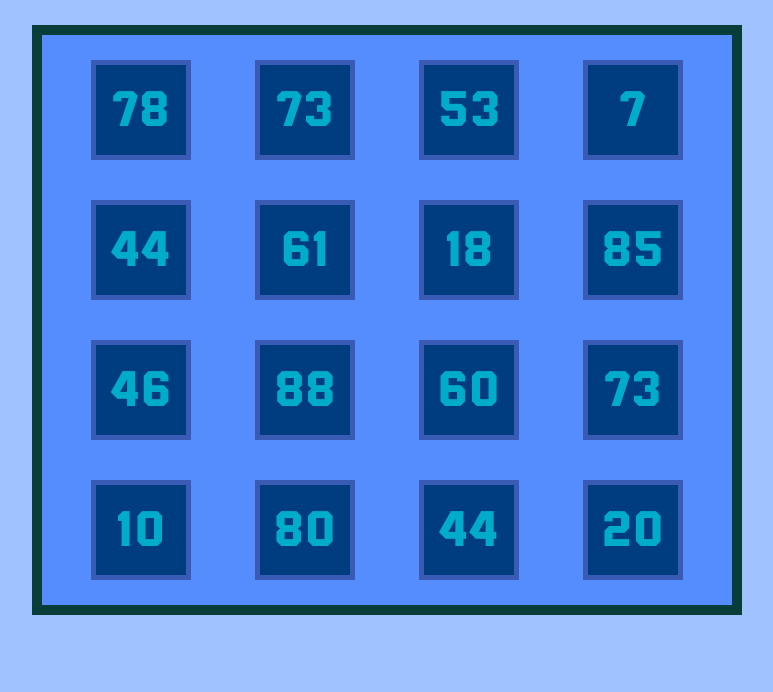
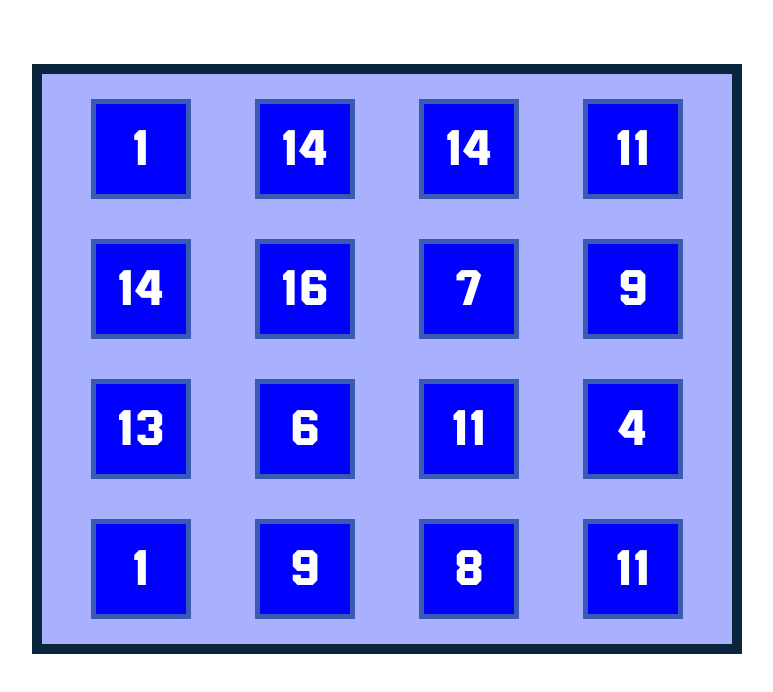
Before and after one commit to AphidRS/Memory_for_Kids, a plain HTML site: page index.html in a window 1280 px wide. Shown: the whole page, without its empty margins (253-1026 px from the left). Drawn offline with Linux system fonts and the light colour scheme.

Commit message:
Ultima version

```diff
--- a/css/style.css
+++ b/css/style.css
@@ -10,135 +10,31 @@ html {
     font-family: 'versaversa',Arial, sans-serif;
 
 }
-/*
-.cabecera {
-    width: auto;
-    height: 100px;
-    background-color: #111111;
-    /*background-image: url("/img/banner.png");
-}
 
-.menu {
-    width: auto;
-    height: auto;
-    margin: auto;
-    padding: 10px;
-    border: 1px;
-    border-style: solid;
-    border-color: #a6ff00;
-    text-align: left;
-    font-family: 'versaversa', Arial, sans-serif;
-    font-size: 20px;
-    font-weight: bold;
-    background-color:rgba(51, 70, 43, 0.493);
-}
-
-a:link {
-    color: rgb(230, 230, 230);
-}
-
-a:visited {
-    color: rgb(230, 230, 230);
-}
-
-a:hover {
-    color: rgb(255, 255, 255);
-    background-color: #91ff00cb;
-}
-
-.botones {
-    text-shadow: 1px 2px 2px #0b3a13;
-    padding: 11px 15px 11px 15px;
-    text-decoration: solid;
-
-
-
-}
-*/
 body {
     width: auto;
-    height: auto;
+    height: 80%;
     margin: auto;
+    margin-top: 5%;
     margin-bottom: 5%;
     font-family: 'versaversa', Arial, sans-serif;
     font-size: 16px;
     font-weight: 400;
-    color: rgb(0, 172, 202);
-    background-color: rgb(160, 195, 255);
+    color: rgb(255, 255, 255);
+    background-color: rgb(255, 255, 255);
     /*
     background: url("../img/retro_wallpaper.jpg") fixed;
     background-size: 1920px 1080px;
     */
-
-}
-/*
-.panel {
-    width: auto;
-    margin: auto;
-    height: auto;
-    margin-top: 80px;
-    display: flex;
-    justify-content: center;
 }
 
-.left_box {
-    padding: 10px;
-    display: inline-block;
-    width: 400px;
-    height:400px;
-    border: #83ff30;
-    border-style: solid;
-    border-width: 2px;
-    background-color: #131613;
-
-    text-align: center;
-
+footer {
+    width: auto;
+    height: 20%;
+    margin: auto;
+    color: rgb(124, 82, 27);
+    background-color:  rgb(206, 145, 65);
 }
-
-.center_box {
-    padding: 10px;
-    display: inline-block;
-    width: 400px;
-    height: 400px;
-    margin-left: 50px;
-    border: #83ff30;
-    border-style: solid;
-    border-width: 2px;
-    background-color: #131613;
-    text-align: center;
-}
-
-.right_box {
-    padding: 10px;
-    display: inline-block;
-    width: 400px;
-    height: 400px;
-    margin-left: 50px;
-    border: #83ff30;
-    border-style: solid;
-    border-width: 2px;
-    background-color: #131613;
-    text-align: center;
-}
-
-.left_box:hover {
-    transform: scale(1.10, 1.10);
-    box-shadow: 1px 2px 10px #5dff6a;
-
-}
-
-.center_box:hover {
-    transform: scale(1.10, 1.10);
-    box-shadow: 1px 2px 10px #5dff6a;
-
-}
-
-.right_box:hover {
-    transform: scale(1.10, 1.10);
-    box-shadow: 1px 2px 10px #5dff6a;
-
-}
-*/
 
 .panel {
     display: grid;
@@ -147,14 +43,14 @@ body {
     height: auto;
     margin-top: 25px;
     padding: 25px 25px;
-    border: 10px rgb(9, 61, 57) solid;
+    border: 10px rgb(9, 38, 61) solid;
     text-align: center;
     justify-content: space-evenly;
     grid-template-columns: 100px 100px 100px 100px;
     grid-template-rows: 100px 100px 100px 100px;
     column-gap: 40px;
     row-gap: 40px;
-    background-color: rgba(40, 108, 253, 0.616);
+    background-color: rgba(27, 49, 252, 0.377);
 
 }
 .item1 {
@@ -163,7 +59,7 @@ body {
     font-size: 50px;
     padding: 15px 0;
     border: 5px rgb(58, 91, 180) solid;
-    background-color: rgb(0, 60, 128);
+    background-color: blue;
 }
 .item2 {
     grid-column: 2;
@@ -171,7 +67,7 @@ body {
     font-size: 50px;
     padding: 15px 0;
     border: 5px rgb(58, 91, 180) solid;
-    background-color: rgb(0, 60, 128);
+    background-color: blue;
 }
 .item3 {
     grid-column: 3;
@@ -179,7 +75,7 @@ body {
     font-size: 50px;
     padding: 15px 0;
     border: 5px rgb(58, 91, 180) solid;
-    background-color: rgb(0, 60, 128);
+    background-color: blue;
 }
 .item4 {
     grid-column: 4;
@@ -187,7 +83,7 @@ body {
     font-size: 50px;
     padding: 15px 0;
     border: 5px rgb(58, 91, 180) solid;
-    background-color: rgb(0, 60, 128);
+    background-color: blue;
 }
 .item5 {
     grid-column: 1;
@@ -195,7 +91,7 @@ body {
     font-size: 50px;
     padding: 15px 0;
     border: 5px rgb(58, 91, 180) solid;
-    background-color: rgb(0, 60, 128);
+    background-color: blue;
 }
 .item6 {
     grid-column: 2;
@@ -203,7 +99,7 @@ body {
     font-size: 50px;
     padding: 15px 0;
     border: 5px rgb(58, 91, 180) solid;
-    background-color: rgb(0, 60, 128);
+    background-color: blue;
 }
 .item7 {
     grid-column: 3;
@@ -211,7 +107,7 @@ body {
     font-size: 50px;
     padding: 15px 0;
     border: 5px rgb(58, 91, 180) solid;
-    background-color: rgb(0, 60, 128);
+    background-color: blue;
 }
 .item8 {
     grid-column: 4;
@@ -219,7 +115,7 @@ body {
     font-size: 50px;
     padding: 15px 0;
     border: 5px rgb(58, 91, 180) solid;
-    background-color: rgb(0, 60, 128);
+    background-color: blue;
 }
 .item9 {
     grid-column: 1;
@@ -227,7 +123,7 @@ body {
     font-size: 50px;
     padding: 15px 0;
     border: 5px rgb(58, 91, 180) solid;
-    background-color: rgb(0, 60, 128);
+    background-color: blue;
 }
 .item10 {
     grid-column: 2;
@@ -235,7 +131,7 @@ body {
     font-size: 50px;
     padding: 15px 0;
     border: 5px rgb(58, 91, 180) solid;
-    background-color: rgb(0, 60, 128);
+    background-color: blue;
 }
 .item11 {
     grid-column: 3;
@@ -243,7 +139,7 @@ body {
     font-size: 50px;
     padding: 15px 0;
     border: 5px rgb(58, 91, 180) solid;
-    background-color: rgb(0, 60, 128);
+    background-color: blue;
 }
 .item12 {
     grid-column: 4;
@@ -251,7 +147,7 @@ body {
     font-size: 50px;
     padding: 15px 0;
     border: 5px rgb(58, 91, 180) solid;
-    background-color: rgb(0, 60, 128);
+    background-color: blue;
 }
 .item13 {
     grid-column: 1;
@@ -259,7 +155,7 @@ body {
     font-size: 50px;
     padding: 15px 0;
     border: 5px rgb(58, 91, 180) solid;
-    background-color: rgb(0, 60, 128);
+    background-color: blue;
 }
 .item14 {
     grid-column: 2;
@@ -267,7 +163,7 @@ body {
     font-size: 50px;
     padding: 15px 0;
     border: 5px rgb(58, 91, 180) solid;
-    background-color: rgb(0, 60, 128);
+    background-color: blue;
 }
 .item15 {
     grid-column: 3;
@@ -275,7 +171,7 @@ body {
     font-size: 50px;
     padding: 15px 0;
     border: 5px rgb(58, 91, 180) solid;
-    background-color: rgb(0, 60, 128);
+    background-color: blue;
 }
 .item16 {
     grid-column: 4;
@@ -283,5 +179,5 @@ body {
     font-size: 50px;
     padding: 15px 0;
     border: 5px rgb(58, 91, 180) solid;
-    background-color: rgb(0, 60, 128);
+    background-color: blue;
 }
--- a/index.html
+++ b/index.html
@@ -22,23 +22,23 @@
 </nav>
 -->
 <body onload="init()">
-    <div class="panel" onclick="select()">
-            <div class="item1" id="1"></div>
-            <div class="item2" id="2"></div>
-            <div class="item3" id="3"></div>
-            <div class="item4" id="4"></div>
-            <div class="item5" id="5"></div>
-            <div class="item6" id="6"></div>
-            <div class="item7" id="7"></div>
-            <div class="item8" id="8"></div>
-            <div class="item9" id="9"></div>
-            <div class="item10" id="10"></div>
-            <div class="item11" id="11"></div>
-            <div class="item12" id="12"></div>
-            <div class="item13" id="13"></div>
-            <div class="item14" id="14"></div>
-            <div class="item15" id="15"></div>
-            <div class="item16" id="16"></div>
+    <div class="panel" >
+            <div class="item1" id="i1" onclick="select()"></div>
+            <div class="item2" id="i2" onclick="select()"></div>
+            <div class="item3" id="i3" onclick="select()"></div>
+            <div class="item4" id="i4" onclick="select()"></div>
+            <div class="item5" id="i5" onclick="select()"></div>
+            <div class="item6" id="i6" onclick="select()"></div>
+            <div class="item7" id="i7" onclick="select()"></div>
+            <div class="item8" id="i8" onclick="select()"></div>
+            <div class="item9" id="i9" onclick="select()"></div>
+            <div class="item10" id="i10" onclick="select()"></div>
+            <div class="item11" id="i11" onclick="select()"></div>
+            <div class="item12" id="i12" onclick="select()"></div>
+            <div class="item13" id="i13" onclick="select()"></div>
+            <div class="item14" id="i14" onclick="select()"></div>
+            <div class="item15" id="i15" onclick="select()"></div>
+            <div class="item16" id="i16" onclick="select()"></div>
         <!--
         <div class="left_box" onclick="left_color()">
             <h3>A1</h3>
@@ -51,4 +51,8 @@
         </div>-->
     </div>
 </body>
+<footer>
+
+
+</footer>
 </html>
--- a/js/index.js
+++ b/js/index.js
@@ -1,14 +1,21 @@
-window.onload = init();
 window.onunload = () => sessionStorage.clear();
 
-let counter = 0;
-let selected = true;
-let self = null;
+var self = null;
+var first = true;
 
+function init() {
+    let no_repeat = [];
+    let numbers = randomize(no_repeat);
+    for (let i = 0; i < 17; i++) {
+        if(document.getElementById("i" + i) != null) {
+            document.getElementById("i" + i).innerHTML = numbers[i];
+        }
+    }
+}
 
 function randomize(no_repeat) {
-    for (let i = 0; i < 100; i++) {
-        let number = (Math.floor(Math.random() * 100) + 1);
+    for (let i = 0; i < 17; i++) {
+        let number = (Math.floor(Math.random() * 16) + 1);
             if(no_repeat[i] != number) {
                 no_repeat.push(number);
             }
@@ -17,55 +24,127 @@ console.log(no_repeat);
 return no_repeat;
 }
 
+function select() {
+    document.body.addEventListener("click", (e)=>{
+        var self = e.target;
+        var self_id = self.getAttribute("id");
+        if (self_id != null) {
+            self.style.background = 'cyan';
+            if (first == false) {
+                if (last_id != null) {
+                    var self_inner = document.getElementById(self_id).innerHTML;
+                    var last_inner = document.getElementById(last_id).innerHTML;
+                    console.log(self_inner);
+                    console.log(last_inner);
+                    if (self_inner == last_inner) {
+                        console.log("last_id MATCH");
+                        self.style.background = 'red'
+                        last.style.background = 'red'
+                    }
+                    else {
+                        console.log("last_id NO MATCH");
+                        var last = self;
+                        var last_id = self_id;
+                    }
+                }
+                else {
+                    console.log("last_id NULL");
 
-function init() {
-        let no_repeat = [];
-        let numbers = randomize(no_repeat);
-        for (let i = 1; i < 17; i++) {
-            if(document.getElementById(i) != null) {
-                document.getElementById(i).innerHTML = numbers[i];
+
+                }
+                var last = self;
+                var last_id = self_id;
+            }
+            first = false;
+            var last = self;
+            var last_id = self_id;
+            if (self.style.background != 'red' || last.style.background != 'red') {
+                setTimeout(restore_bg, 3000, self);
+                setTimeout(restore_bg, 3000, last);
             }
         }
+    }, false);
 }
 
-function select() {
-    document.body.addEventListener("click", (e)=>{change_bg(e)}, false);
+function restore_bg(self) {
+    self.style.background = 'blue';
+    let self_id = null;
 }
 
+/*
+function select() {
+    var self = null;
+    var last = null;
+    var last_id = null;
+    var first = true;
 
-function change_bg(e) {
-    check();
-    if (selected === true) {
+    function subselect() {
+        document.body.addEventListener("click", (e)=>{change_bg(e)}, false);
+    }
+
+    function change_bg(e) {
         let self = e.target;
         let self_id = self.getAttribute("id");
         if (self_id != null) {
-            if (self_id > 0 && self_id < 17) {
-                self.style.background = 'white';
-                setTimeout(restore_bg, 5000, self);
+            self.style.background = 'cyan';
+            if (first != true) {
+                if (last_id != null) {
+                    let self_inner = document.getElementById(self_id).innerHTML;
+                    let last_inner = document.getElementById(last_id).innerHTML;
+                    console.log(self_inner);
+                    console.log(last_inner);
+                    if (self_inner == last_inner) {
+                        console.log("last_id MATCH");
+                        self.style.background = 'red'
+                        last.style.background = 'red'
+                    }
+                    else {
+                        console.log("last_id NO MATCH");
+                        setTimeout(restore_bg, 3000, self);
+                        let last = self;
+                        let last_id = self_id;
+                    }
+                }
+                else {
+                    console.log("last_id NULL");
+                    setTimeout(restore_bg, 3000, self);
+
+                }
+                let last = self;
+                let last_id = self_id;
+            }
+            first = false;
+            let last = self;
+            let last_id = self_id;
+        }
+    }
+    function restore_bg(self) {
+        self.style.background = 'blue';
+        let self_id = null;
+    }
+}
+
+function check(e) {
+    let self = e.target;
+    let self_id = self.getAttribute("id");
+    if(document.getElementById(self_id) != null) {
+
+
+
+        if(document.getElementById(self_id).style.background = 'white') {
+            for (let i = 1; i < 17; i++) {
+                if(document.getElementById("i" + [i]).style.background = 'white') {
+                    self.style.background = 'red';
+                    document.getElementById("i" + [i]).style.background = 'red';
+                }
             }
         }
     }
 }
 
 
-function restore_bg(self) {
-    self.style.background = 'rgb(0, 60, 128)';
-    let self_id = null;
-    counter--;
-}
 
-function check() {
-    console.log(counter);
-    if (counter <= 1) {
-        selected = true;
-        counter++;
-    } else {
-        selected = false;
-    }
-}
-/*
 function change_value(id_object) {
     console.log(id_object);
     let item_object = document.getElementById(id_object).innerHTML = "2";
-
 }*/
```
Also changed, not shown: 1 other file.
